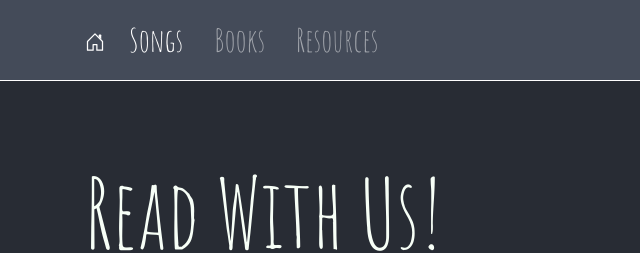
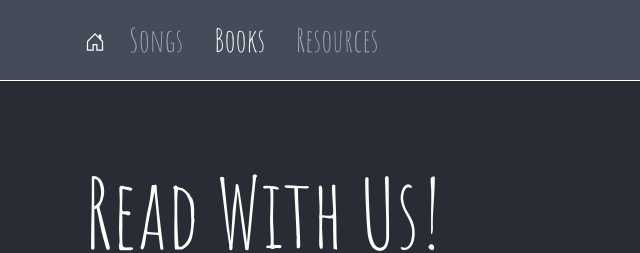
Before and after one commit to NicoleMarty/classroom-to-you, a website: page books.html in a window 1280 px wide. Shown: the top 253 px of the page, 0-640 px from the left. Drawn offline with nearby package versions, Linux system fonts and the light colour scheme; a web font is replaced by a local one.

Commit message:
forgot to fix active state on nav

```diff
--- a/books.html
+++ b/books.html
@@ -35,11 +35,11 @@
                     </svg></a>
 
                 <ul class="animated fadeIn delay-0s navbar-nav mr-auto mt-2 mt-lg-0">
+                    <li class="nav-item">
+                        <a class="nav-link" href="./songs.html">Songs </a>
+                    </li>
                     <li class="nav-item active">
-                        <a class="nav-link" href="./songs.html">Songs <span class="sr-only">(current)</span></a>
-                    </li>
-                    <li class="nav-item">
-                        <a class="nav-link" href="./books.html">Books</a>
+                        <a class="nav-link" href="./books.html">Books<span class="sr-only">(current)</span></a>
                     </li>
                     <li class="nav-item">
                         <a class="nav-link" href="./resources.html">Resources</a>
```
